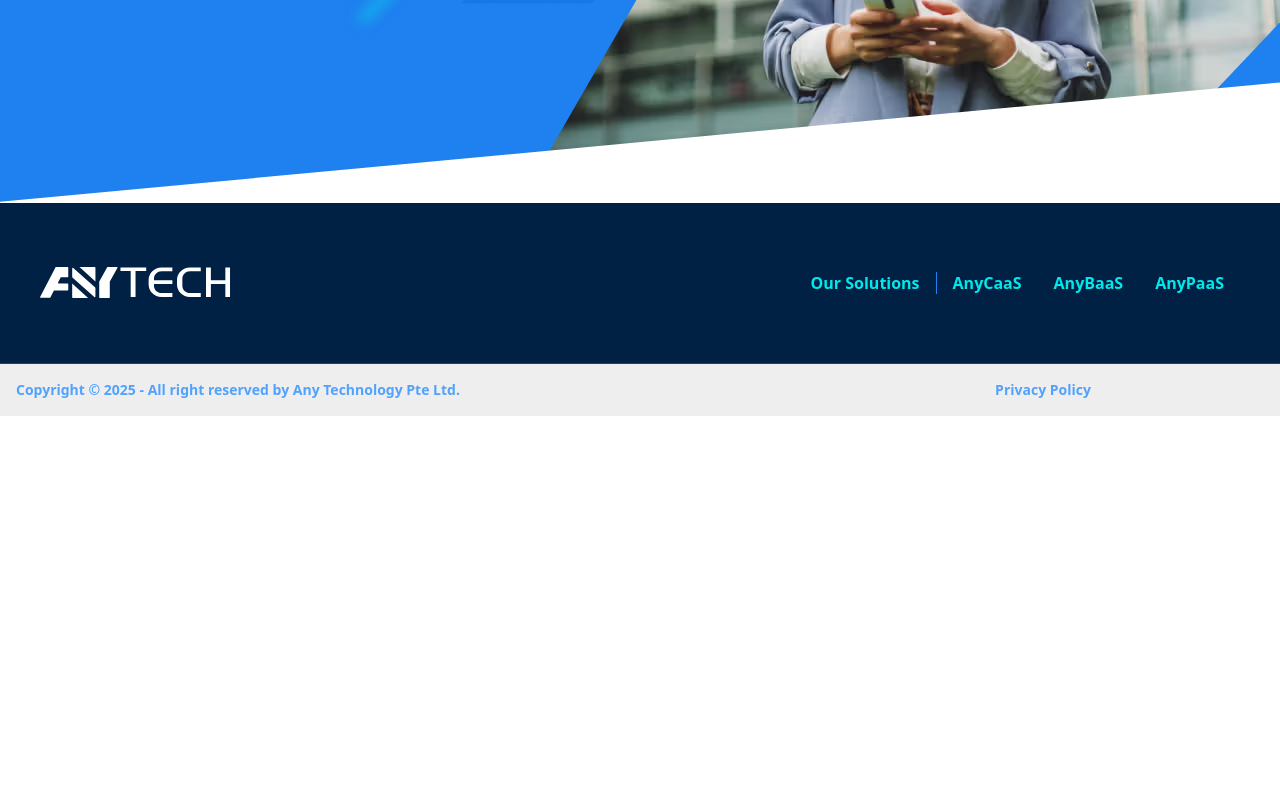
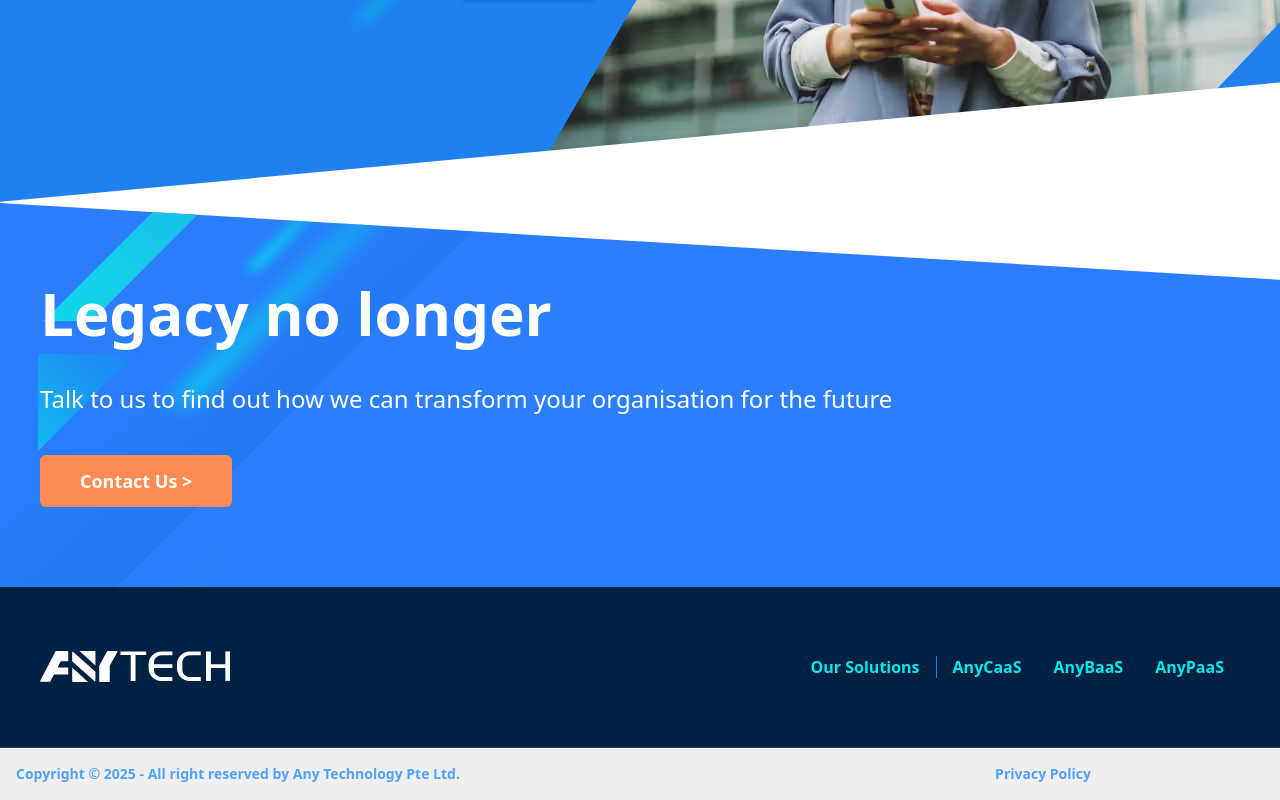
Before and after one commit to MUHAMMADSabbirHossain/Edistys-dev, a React (Vite) app in the folder Edistys Dev Client/: page / in a window 1280 px wide. Shown: the part 701-1501 px from the top of the page. Before the commit the page ends 1117 px from the top, so only its background shows below. Built offline with nearby package versions, Linux system fonts and the light colour scheme.

Commit message:
Feature: Add Legacy component to Home page for enhanced user engagement

```diff
--- /dev/null
+++ b/Edistys Dev Client/src/components/Legacy.jsx
@@ -0,0 +1,22 @@
+import { Link } from "react-router-dom";
+import legacyBgImg from "../assets/backgrounds/WaveLinesDesktop3.svg";
+const Legacy = () => {
+    return (
+        <section className="bg-blue-500" style={{
+            clipPath: "polygon(0 0, 100% 20%, 100% 100%, 0 100%)",
+        }}>
+
+            <div className="space-y-10 px-10 py-20" style={{ backgroundImage: `url(${legacyBgImg})` }}>
+                <h1 className="text-4xl sm:text-6xl  font-semibold text-[#FFF]">Legacy no longer</h1>
+                <p className="text-2xl font-normal text-[#FFF]">
+                    Talk to us to find out how we can transform your organisation for the future</p>
+
+                <Link to="/contact">
+                    <button className="bg-[#FE8B53] px-10 py-3 rounded-md text-white font-semibold inter-font text-lg hover:bg-[#ff894e] transition">Contact Us {`>`}</button>
+                </Link>
+            </div>
+        </section>
+    );
+};
+
+export default Legacy;
--- a/Edistys Dev Client/src/pages/Home/Home.jsx
+++ b/Edistys Dev Client/src/pages/Home/Home.jsx
@@ -1,8 +1,12 @@
 import LandingPageBanner from "../../components/LandingPageBanner";
+import Legacy from "../../components/legacy";
 
 const Home = () => {
     return (
-        <LandingPageBanner />
+        <>
+            <LandingPageBanner />
+            <Legacy />
+        </>
     );
 };
 
```
